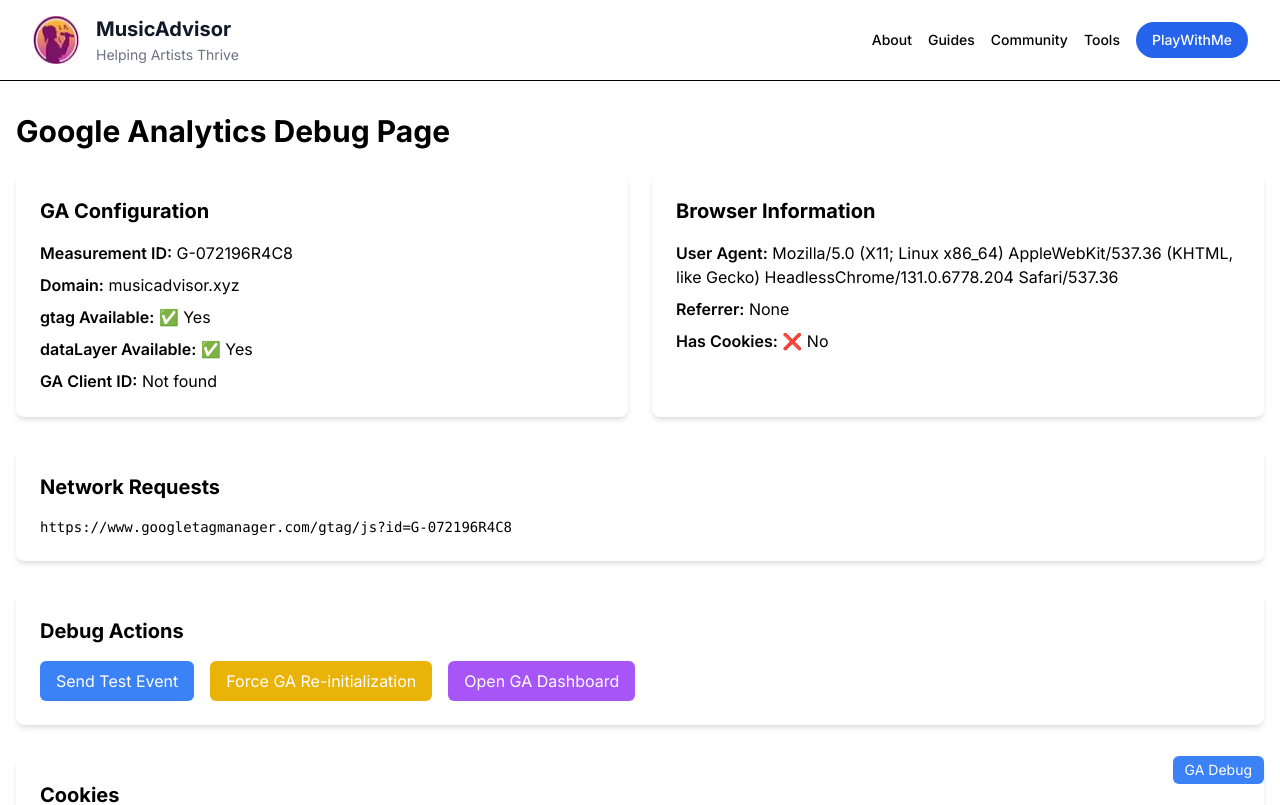
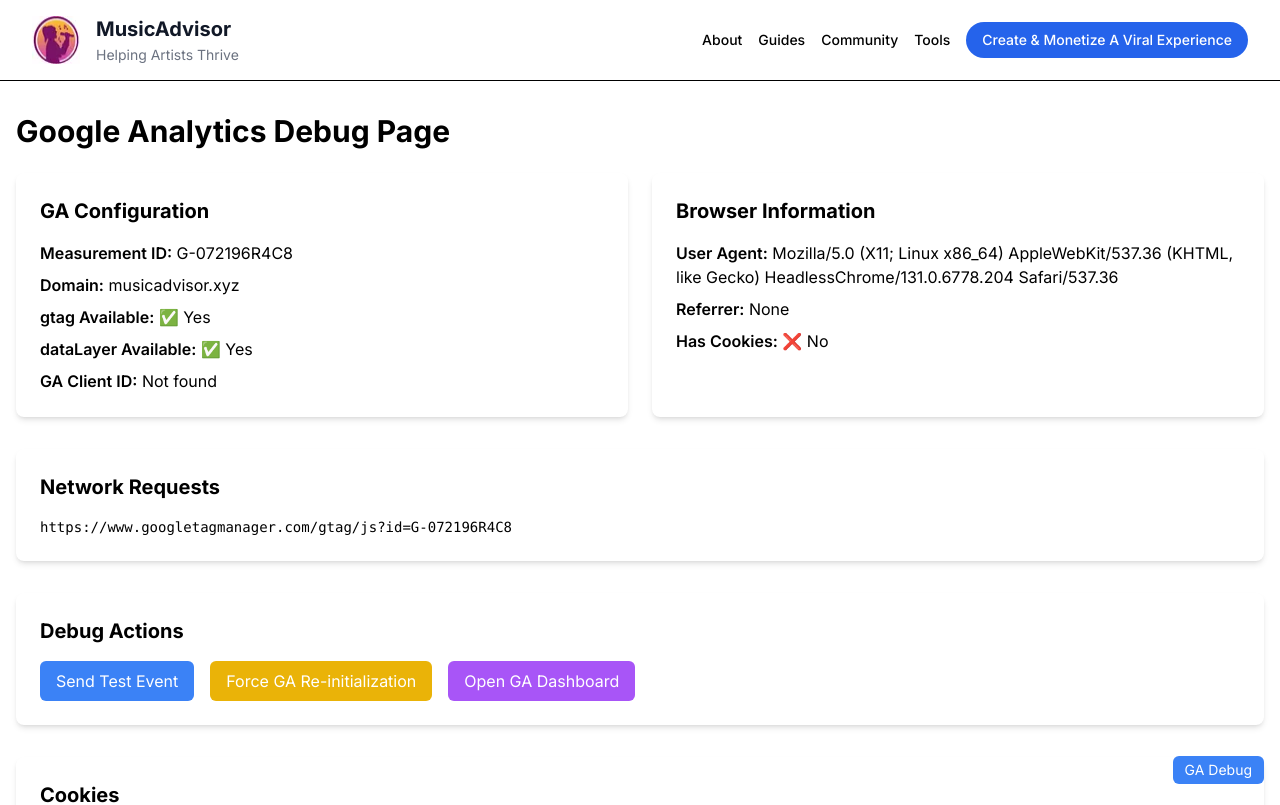
Before and after one commit to benjamenharper/musicadvisor.xyz, a Next.js app: page /ga-debug in a window 1280 px wide. Shown: the top 805 px of the page. Built offline with nearby package versions, Linux system fonts and the light colour scheme.

Commit message:
Update PlayWithMe button text to 'Create & Monetize A Viral Experience'

```diff
--- a/components/Header.tsx
+++ b/components/Header.tsx
@@ -61,7 +61,7 @@
                 rel="noopener noreferrer"
                 className="text-sm font-medium px-4 py-2 bg-blue-600 text-white rounded-full hover:bg-blue-700 transition-colors"
               >
-                PlayWithMe
+                Create & Monetize A Viral Experience
               </Link>
             </div>
           </nav>
```
